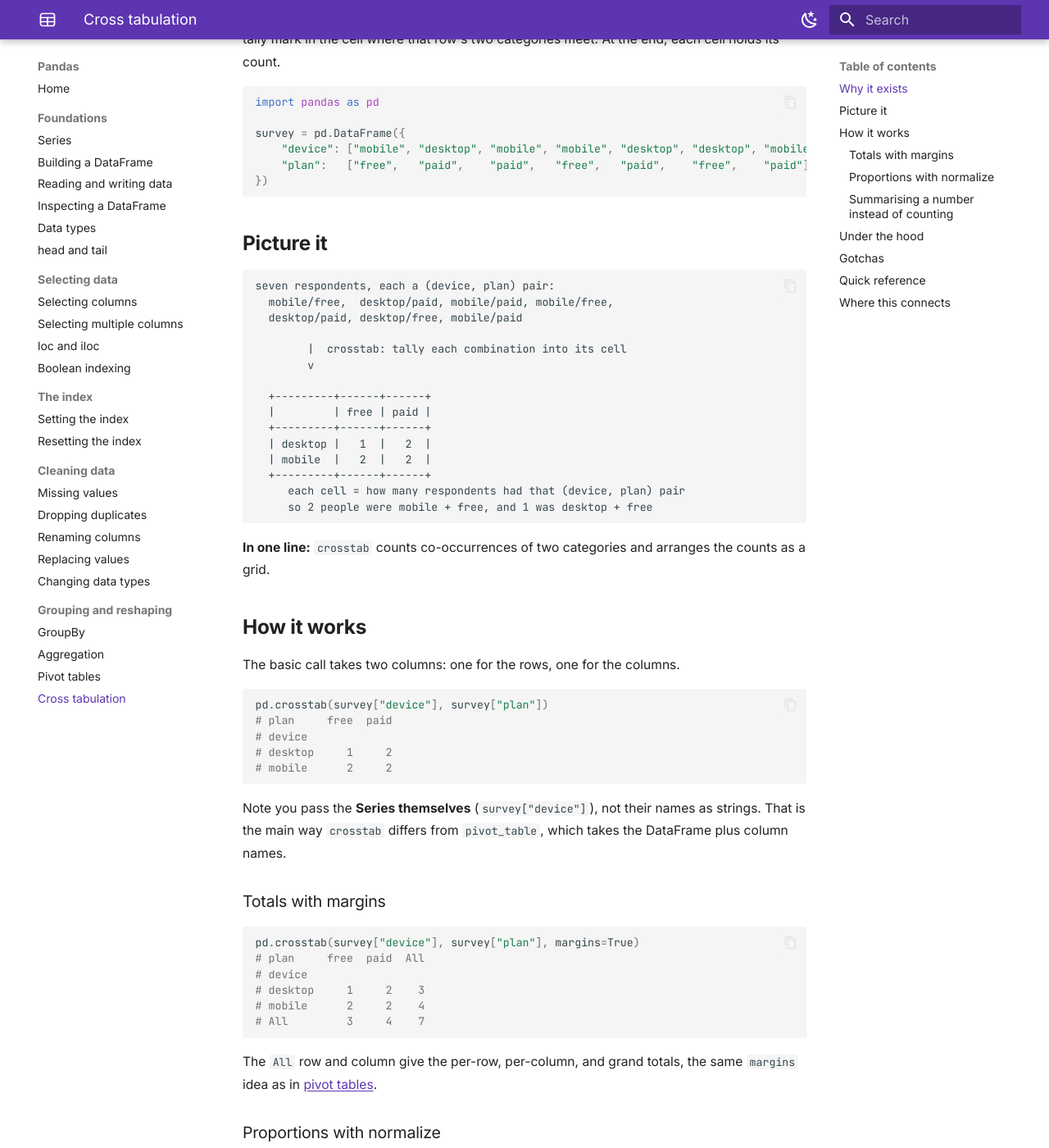
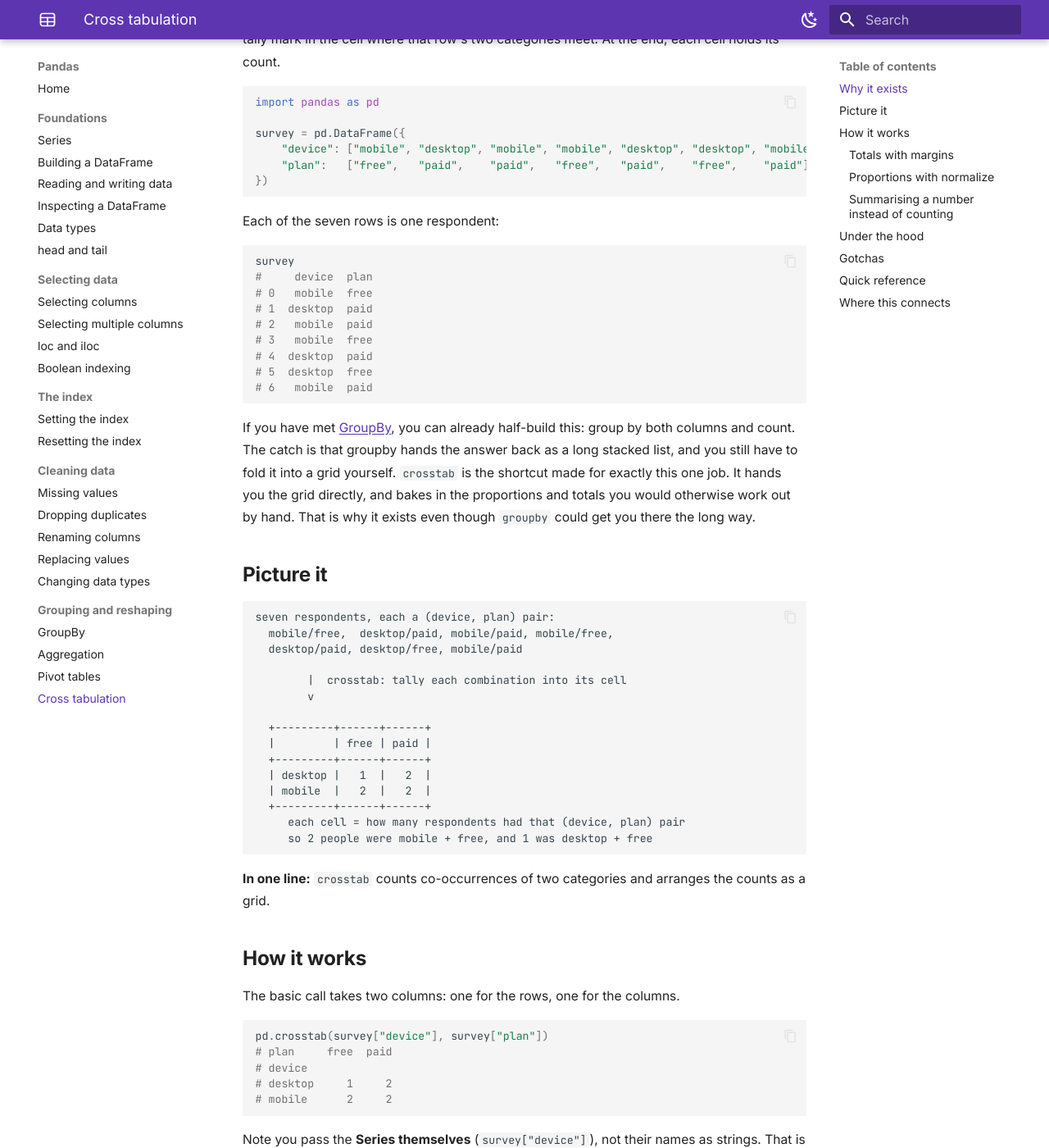
Before and after one commit to karywnl/pandas, an MkDocs documentation site: the page built from docs/grouping/crosstab.md, in a window 1280 px wide and 1400 px high, scrolled down 489 px. Shown: the whole window at 82% size. Built offline with MkDocs 1.6.1 and Material for MkDocs 9.7.7, drawn with Linux system fonts in a browser that asks for light colours; some of the changed text lies outside the part shown.

Commit message:
docs: bring crosstab page up to the what/why/how bar
Surface the "why crosstab when groupby exists" reasoning up into "Why it
exists" instead of burying it in the skippable under-the-hood box, print
the starting DataFrame so records visibly become a grid, and give the
margins and values/aggfunc subsections the missing "why".

Co-Authored-By: Claude Opus 4.8 <noreply@anthropic.com>

````diff
--- a/docs/grouping/crosstab.md
+++ b/docs/grouping/crosstab.md
@@ -17,6 +17,22 @@ survey = pd.DataFrame({
     "plan":   ["free",   "paid",    "paid",   "free",   "paid",    "free",    "paid"],
 })
 ```
+
+Each of the seven rows is one respondent:
+
+```python
+survey
+#     device  plan
+# 0   mobile  free
+# 1  desktop  paid
+# 2   mobile  paid
+# 3   mobile  free
+# 4  desktop  paid
+# 5  desktop  free
+# 6   mobile  paid
+```
+
+If you have met [GroupBy](groupby.md), you can already half-build this: group by both columns and count. The catch is that groupby hands the answer back as a long stacked list, and you still have to fold it into a grid yourself. `crosstab` is the shortcut made for exactly this one job. It hands you the grid directly, and bakes in the proportions and totals you would otherwise work out by hand. That is why it exists even though `groupby` could get you there the long way.
 
 ## Picture it
 
@@ -56,6 +72,8 @@ Note you pass the **Series themselves** (`survey["device"]`), not their names as
 
 ### Totals with margins
 
+Often the per-cell counts are not the whole question. You also want the bottom lines: how many paid users in total across every device, and how many respondents there are overall. `margins=True` adds those totals along the edges of the grid, so you do not have to sum the cells yourself.
+
 ```python
 pd.crosstab(survey["device"], survey["plan"], margins=True)
 # plan     free  paid  All
@@ -91,7 +109,7 @@ A quick way to keep it straight: normalize names the thing held *fixed*. `"index
 
 ### Summarising a number instead of counting
 
-Give `crosstab` a `values` column and an `aggfunc`, and it stops counting and aggregates that column instead, exactly like a pivot table:
+So far every cell answers **how many**. Sometimes the more useful question is **how much**: not how many mobile-and-free users there are, but what they spend on average. Give `crosstab` a `values` column and an `aggfunc`, and it stops counting and summarises that column instead, exactly like a pivot table:
 
 ```python
 survey["spend"] = [5, 20, 15, 8, 25, 6, 18]
````
